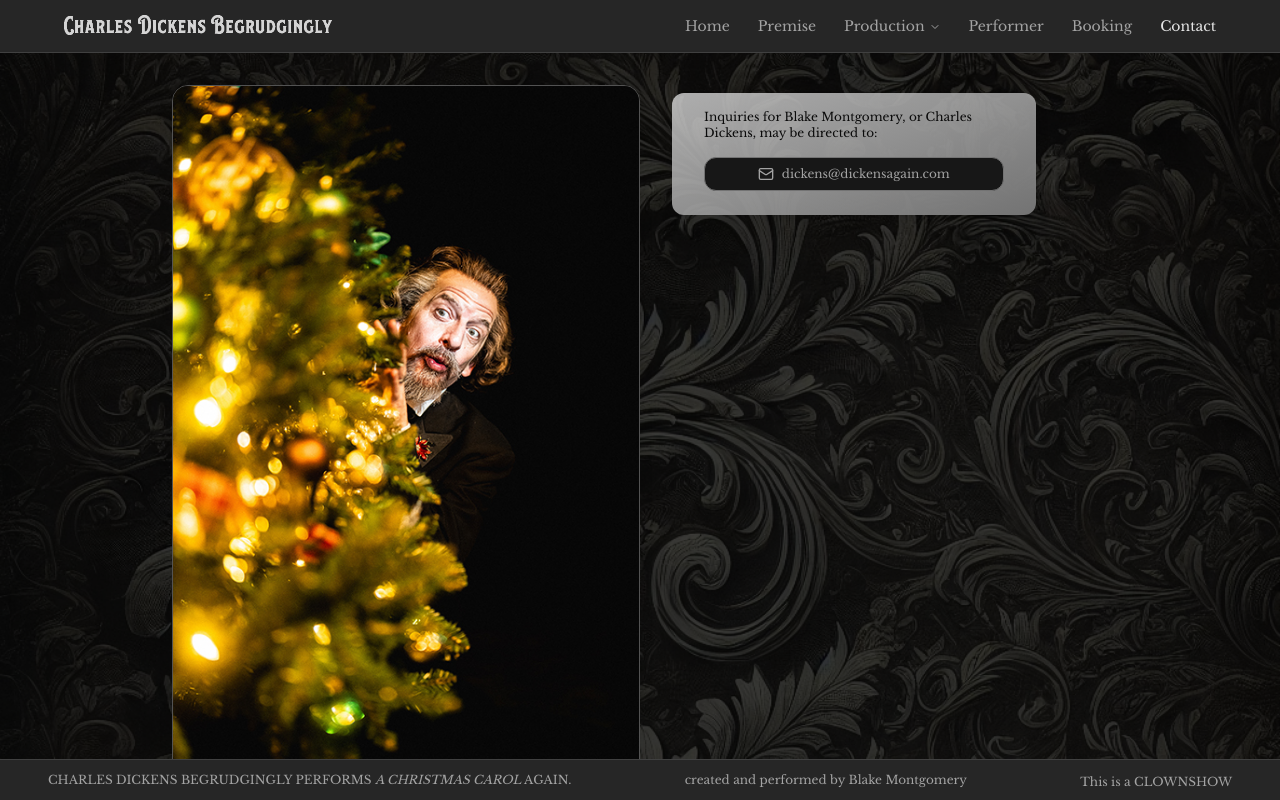
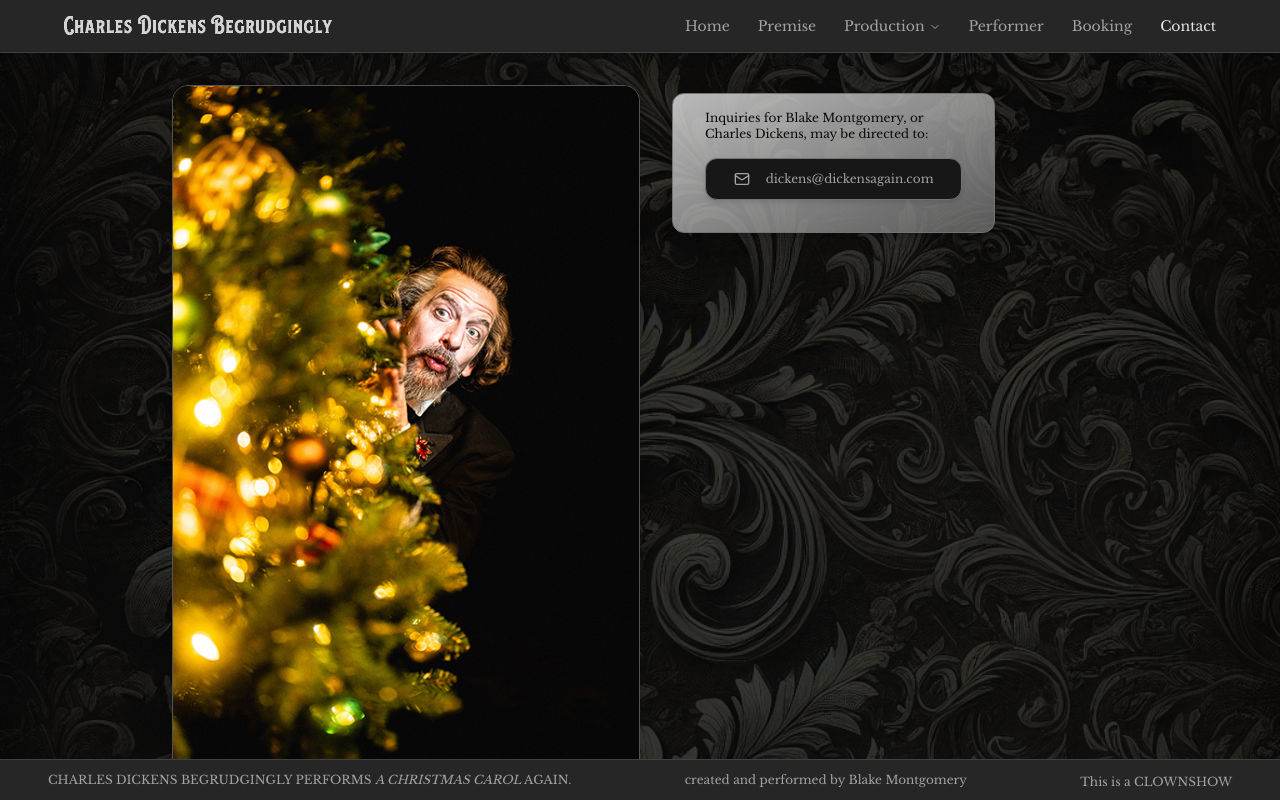
Before and after one commit to montblake/begrudgingly, a Next.js app: page /contact in a window 1280 px wide. Built offline with nearby package versions, Linux system fonts and the light colour scheme.

Commit message:
Fix Contact CTA

```diff
--- a/app/contact/page.tsx
+++ b/app/contact/page.tsx
@@ -1,5 +1,4 @@
 import SpecialPage from "@/components/special_page";
-import { Mail } from "lucide-react";
 
 const ImageProps = {
   src: "/dickens_contact.jpg",
@@ -18,22 +17,19 @@ const HeadlineProps = {
   publisher: "",
 };
 
-const TextElement = (
-  <div className="w-[90%] mx-auto md:mx-0 mt-4 flex flex-col items-center bg-gradient-to-br from-neutral-200/75 to-neutral-500/100 py-4 px-8 rounded-xl gap-2">
-    <p className="text-xs text-neutral-950">
-      Inquiries for Blake Montgomery, or Charles Dickens, may be directed to:
-    </p>
-    <div className="my-2 w-full">
-      <a
-        href="mailto:dickens@dickensagain.com"
-        className="bg-neutral-900 border border-neutral-500 text-neutral-400 text-xs px-4 py-2 rounded-xl hover:text-neutral-300 transition-all duration-300 ease-in-out active:scale-95 w-full flex items-center justify-center gap-2"
-      >
-        <Mail className="w-4 h-4 text-neutral-400" />
-        <span className="hover:underline">dickens@dickensagain.com</span>
-      </a>
-    </div>
-  </div>
-);
+const TextElement = <></>;
+
+const CtaContent = {
+  intro:
+    "Inquiries for Blake Montgomery, or Charles Dickens, may be directed to:",
+  links: [
+    {
+      href: "mailto:dickens@dickensagain.com",
+      text: "dickens@dickensagain.com",
+      internal: false,
+    },
+  ],
+};
 
 export default function Contact() {
   return (
@@ -41,6 +37,7 @@ export default function Contact() {
       ImageProps={ImageProps}
       HeadlineProps={HeadlineProps}
       TextElement={TextElement}
+      CtaContent={CtaContent}
     />
   );
 }
```
